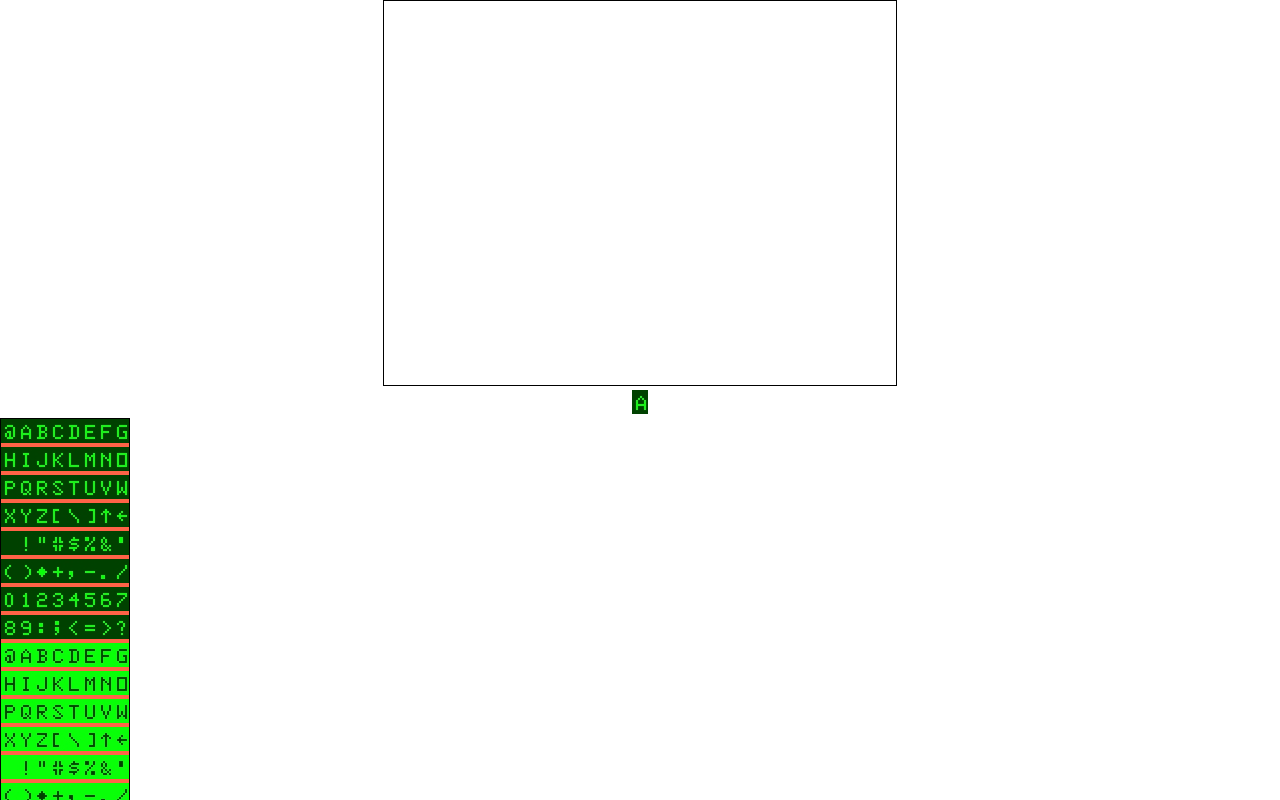
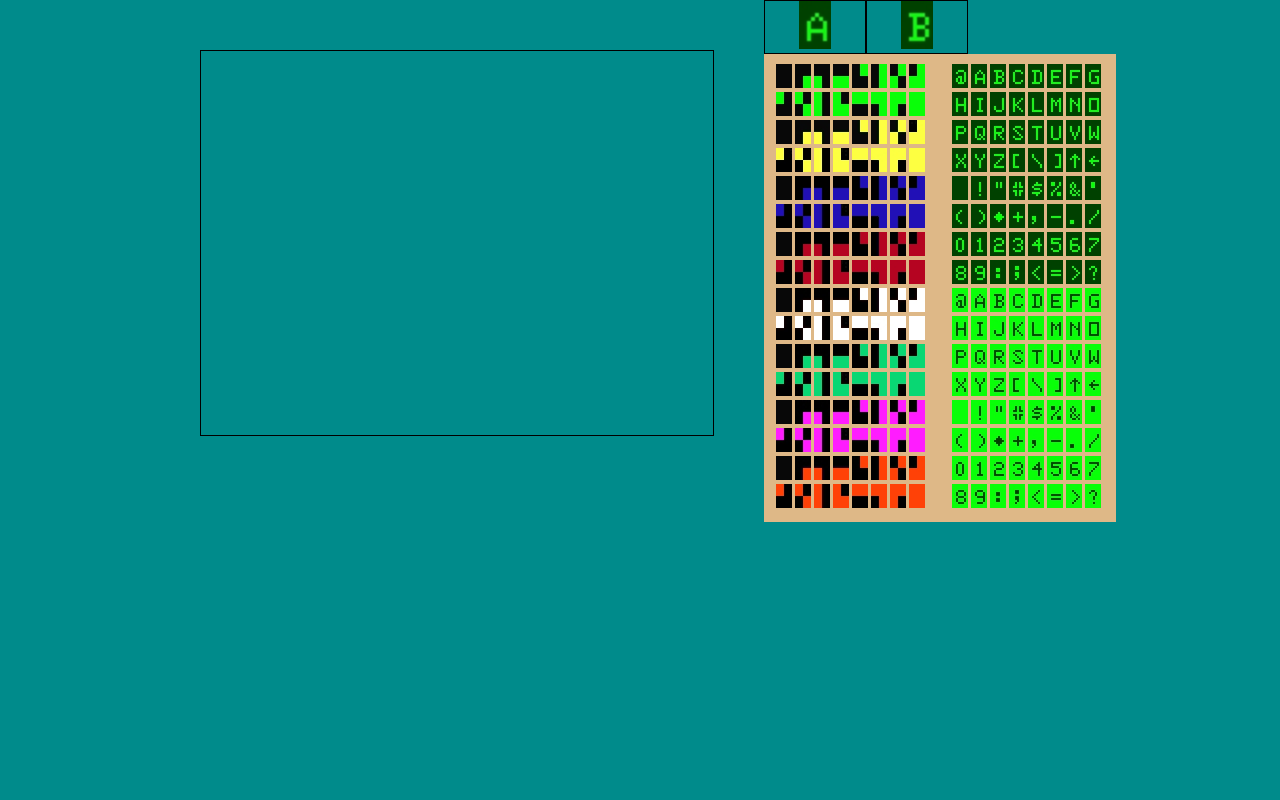
Before and after one commit to daftspaniel/sgeditrx, a React (Create React App) app: page / in a window 1280 px wide. Shown: the top 800 px of the page. Built offline with nearby package versions, Linux system fonts and the light colour scheme.

Commit message:
Palettes and 2 buttons working.

```diff
--- a/src/App.css
+++ b/src/App.css
@@ -1,16 +1,48 @@
+body {
+  background-color: darkcyan
+}
+
 .App {
- /* display: flex; */
+  display: flex;
   flex-direction: row;
   text-align: center;
 }
 
 .Palette {
   display: "flex";
-  border: 1px solid black;
-  width: 128px;
-  background-color: tomato;
+  /* border: 1px solid black; */
+  width: 156px;
+  margin: 10px;
+  /* margin-top: 10px; */
 }
 
 .tcanvas {
+  margin-top: 50px;
   border: 1px solid black;
 }
+
+.Palettes {
+  display: flex;
+  flex-direction: row;
+  text-align: center;
+  background-color: burlywood;
+}
+
+.CharacterSelection {
+  width: 100px;
+  border: 1px solid black;
+}
+
+.CharacterChoices {
+  display: flex;
+  flex-direction: row;
+  text-align: center;
+}
+
+.RHSPanel {
+  margin-left: 50px;
+}
+
+.LHSPanel {
+  width: 200px;
+}
--- a/src/App.js
+++ b/src/App.js
@@ -8,21 +8,44 @@ import { getCellDimensions } from "./Common/getCellDimensions"
 
 const App = () => {
   const primaryCharacter = useSelector((state) => state.primaryCharacter)
+  const secondaryCharacter = useSelector((state) => state.secondaryCharacter)
   return (
     <div className="App">
+      <div className="LHSPanel"></div>
+
+      <div>
         <canvas
           id="sgscreen"
           className="tcanvas"
-        onMouseDown={(e) =>
-          canvasClickHandler(e, primaryCharacter)
-        }
+          onMouseUp={(e) => {
+            console.log(e)
+          }}
+          onMouseDown={(e) => {
+            console.log(e)
+            console.log(e.button)
+            if (e.button === 2) canvasClickHandler(e, secondaryCharacter)
+            else if (e.button === 0) canvasClickHandler(e, primaryCharacter)
+          }}
+          onContextMenu={(e) => {
+            e.preventDefault()
+          }}
           onMouseMove={mouseMoveHandler}
           width={512}
           height={384}
         ></canvas>
-      <CharacterSelection/>
-      <Palette range={{ start: 0, end: 128 }} />
+      </div>
+
+      <div className="RHSPanel">
+        <CharacterSelection />
+
+        <div className="Palettes">
           <Palette range={{ start: 128, end: 256 }} />
+          <Palette
+            range={{ start: 0, end: 128 }}
+            style={{ position: "absolute", top: 10, left: 1024 }}
+          />
+        </div>
+      </div>
     </div>
   )
 }
--- a/src/Components/CharacterSelection.js
+++ b/src/Components/CharacterSelection.js
@@ -2,17 +2,32 @@ import React from "react"
 
 import { useSelector } from "react-redux"
 
+const characterStyle = { width: 32, height: 48 }
+
 const CharacterSelection = () => {
   const primaryCharacter = useSelector((state) => state.primaryCharacter)
+  const secondaryCharacter = useSelector((state) => state.secondaryCharacter)
+
   return (
-    <div>
+    <div className="CharacterChoices">
+      <div className="CharacterSelection">
         <img
           id={primaryCharacter}
           alt={primaryCharacter}
           key={primaryCharacter}
-        style={{ width: 16, height: 24 }}
+          style={characterStyle}
           src={`img/${parseInt(primaryCharacter).toString(16)}.jpg`}
         />
+      </div>
+      <div className="CharacterSelection">
+        <img
+          id={secondaryCharacter}
+          alt={secondaryCharacter}
+          key={secondaryCharacter}
+          style={characterStyle}
+          src={`img/${parseInt(secondaryCharacter).toString(16)}.jpg`}
+        />
+      </div>
     </div>
   )
 }
--- a/src/Components/Palette.js
+++ b/src/Components/Palette.js
@@ -1,23 +1,36 @@
 import React from "react"
+import { useDispatch } from "react-redux"
 import { getCellDimensions } from "../Common/getCellDimensions"
-import { setPrimaryChar} from "../State/ScreenActions"
+import { setPrimaryChar, setSecondaryChar } from "../State/ScreenActions"
 
 const Palette = (props) => {
   const { w, h } = getCellDimensions()
+  const dispatch = useDispatch()
+
   let chars = []
   for (let i = props.range.start; i < props.range.end; i++) {
     chars.push(i)
   }
+
   return (
-    <div className="Palette">
+    <div
+      className="Palette"
+      onContextMenu={(e) => {
+        e.preventDefault()
+      }}
+    >
       {chars.map((char) => (
         <img
           id={char}
           alt={char}
           key={char}
-          style={{width:w,height:h}}
+          style={{ width: w, height: h, marginRight: 3 }}
           src={`img/${parseInt(char).toString(16)}.jpg`}
-          onClick={()=>setPrimaryChar(char)}
+          onClick={() => dispatch(setPrimaryChar(char))}
+          onContextMenu={(e) => {
+            e.preventDefault()
+            dispatch(setSecondaryChar(char))
+          }}
         />
       ))}
     </div>
--- a/src/State/ScreenActions.js
+++ b/src/State/ScreenActions.js
@@ -1,8 +1,16 @@
-import {dispatch} from 'react-redux'
-export const SET_PRIMARY_CHAR = "SET_PRIMARY_CHAR"
+export const ACTIONS = {
+  SET_PRIMARY_CHAR: "SET_PRIMARY_CHAR",
+  SET_SECONDARY_CHAR: "SET_SECONDARY_CHAR",
+}
 
 const _setPrimaryChar = (character) => {
-  return { type: SET_PRIMARY_CHAR, newCharacter: character }
+  return { type: ACTIONS.SET_PRIMARY_CHAR, newCharacter: character }
 }
 
-export const setPrimaryChar = (character) => dispatch(_setPrimaryChar(character))
+const _setSecondaryChar = (character) => {
+  return { type: ACTIONS.SET_SECONDARY_CHAR , newCharacter: character }
+}
+
+export const setPrimaryChar = (character) => _setPrimaryChar(character)
+
+export const setSecondaryChar = (character) => _setSecondaryChar(character)
--- a/src/State/ScreenReducer.js
+++ b/src/State/ScreenReducer.js
@@ -1,9 +1,12 @@
-const initialState = { primaryCharacter: 1 }
+import { ACTIONS } from "./ScreenActions"
+const initialState = { primaryCharacter: 1, secondaryCharacter: 2 }
 
 export const screenReducer = function (state = initialState, action) {
   switch (action.type) {
-    case "SET_PRIMARY_CHAR":
+    case ACTIONS.SET_PRIMARY_CHAR:
       return { ...state, primaryCharacter: action.newCharacter }
+    case ACTIONS.SET_SECONDARY_CHAR:
+      return { ...state, secondaryCharacter: action.newCharacter }
     default:
       return state
   }
```
Lines whose indentation alone changed are shown as unchanged.
